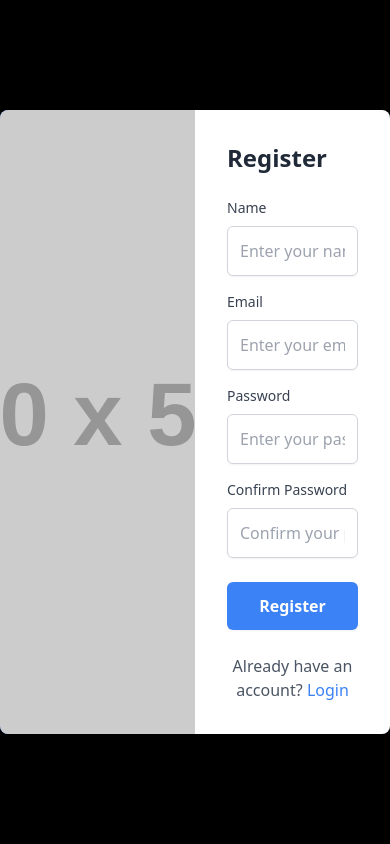
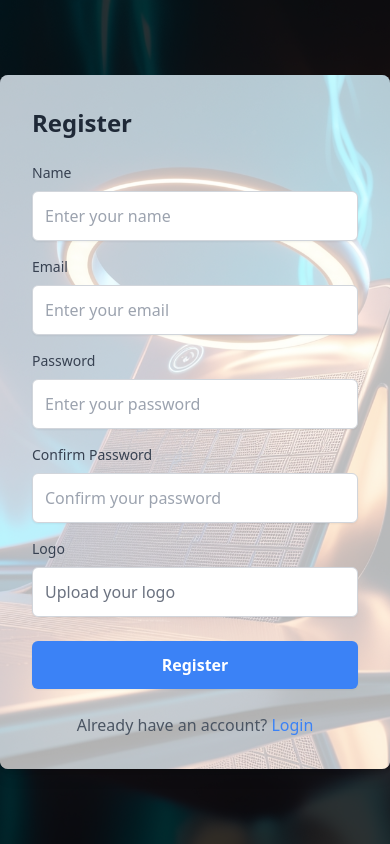
Before and after one commit to osi-102/invoice_m, a React (Create React App) app: page /register in a window 390 px wide. Built offline with nearby package versions, Linux system fonts and the light colour scheme.

Commit message:
chore: Update npm dependencies and add lazy loading for images

```diff
--- a/package.json
+++ b/package.json
@@ -6,6 +6,7 @@
     "@testing-library/jest-dom": "^5.17.0",
     "@testing-library/react": "^13.4.0",
     "@testing-library/user-event": "^13.5.0",
+    "firebase": "^10.13.0",
     "react": "^18.3.1",
     "react-dom": "^18.3.1",
     "react-router-dom": "^6.26.1",
@@ -37,6 +38,7 @@
     ]
   },
   "devDependencies": {
+    "@babel/plugin-proposal-private-property-in-object": "^7.21.11",
     "autoprefixer": "^10.4.20",
     "postcss": "^8.4.41",
     "tailwindcss": "^3.4.10"
--- a/src/components/login/Login.jsx
+++ b/src/components/login/Login.jsx
@@ -1,13 +1,25 @@
 import React from 'react';
-import loginImage from '../../assets/login.jpg'
+import loginImage from '../../assets/login.jpg';
+import backgroundImage from '../../assets/login1.jpg';
 import { Link } from 'react-router-dom';
 
 const LoginPage = () => {
   return (
-    <div className="flex min-h-screen bg-black items-center justify-center">
-      <div className="flex flex-col md:flex-row max-w-6xl w-full bg-gray-900 rounded-lg shadow-lg overflow-hidden">
+    <div
+      className="flex min-h-screen bg-black items-center justify-center relative"
+    >
+      {/* Background Image */}
+      <div
+        className="absolute inset-0 bg-cover bg-center"
+        style={{
+          backgroundImage: `url(${backgroundImage})`,
+          opacity: 0.2 // Adjust the opacity here
+        }}
+      ></div>
+
+      <div className="relative z-10 flex flex-col md:flex-row max-w-6xl w-full bg-gray-900 bg-opacity-80 rounded-lg shadow-lg overflow-hidden">
         {/* Background Image for Small Devices */}
-        <div className="hidden md:block md:w-1/2 bg-blue-500">
+        <div className="hidden md:block md:w-1/2">
           <img
             src={loginImage}
             alt="Login Illustration"
--- a/src/components/register/Register.jsx
+++ b/src/components/register/Register.jsx
@@ -1,22 +1,52 @@
-import React from 'react';
+import React, { useRef } from 'react';
 import { Link } from 'react-router-dom';
+import loginImage from '../../assets/login.jpg';
+import backgroundImage from '../../assets/login1.jpg';
 
 const RegisterPage = () => {
+  const fileInputRef = useRef(null);
+
+  const handleFileInputClick = () => {
+    fileInputRef.current.click();
+  };
+
+  const handleFileChange = (event) => {
+    const fileName = event.target.files[0]?.name || "Upload your logo";
+    document.getElementById("logo-placeholder").innerText = fileName;
+  };
+
   return (
-    <div className="flex min-h-screen bg-black items-center justify-center">
-      <div className="flex flex-row max-w-6xl w-full bg-gray-900 rounded-lg shadow-lg overflow-hidden">
-        {/* Left Section: Image */}
-        <div className="w-1/2 bg-blue-500 flex items-center justify-center">
+    <div
+      className="flex min-h-screen bg-black items-center justify-center relative"
+    >
+      {/* Background Image */}
+      <div
+        className="absolute inset-0 bg-cover bg-center"
+        style={{
+          backgroundImage: `url(${backgroundImage})`,
+          opacity: 0.2, // Adjust the opacity here
+        }}
+      ></div>
+
+      <div className="relative z-10 flex flex-col md:flex-row max-w-6xl w-full bg-gray-900 bg-opacity-80 rounded-lg shadow-lg overflow-hidden">
+        {/* Background Image for Small Devices */}
+        <div className="hidden md:block md:w-1/2">
           <img
-            src="https://via.placeholder.com/500"
+            src={loginImage}
             alt="Auth Illustration"
             className="object-cover w-full h-full"
           />
         </div>
 
         {/* Right Section: Registration Form */}
-        <div className="w-1/2 flex items-center justify-center bg-white p-8">
-          <div className="max-w-md w-full">
+        <div className="w-full md:w-1/2 flex items-center justify-center bg-white p-8 relative">
+          {/* Background Image for Small Devices */}
+          <img
+            src={loginImage}
+            alt="Auth Illustration"
+            className="absolute top-0 left-0 w-full h-full object-cover opacity-30 md:hidden"
+          />
+          <div className="relative max-w-md w-full">
             <h2 className="text-2xl font-bold mb-6 text-gray-800">Register</h2>
             <form>
               {/* Name Input */}
@@ -59,7 +89,7 @@ const RegisterPage = () => {
               </div>
 
               {/* Confirm Password Input */}
-              <div className="mb-6">
+              <div className="mb-4">
                 <label htmlFor="confirm-password" className="block text-sm font-medium text-gray-700 mb-2">
                   Confirm Password
                 </label>
@@ -68,6 +98,27 @@ const RegisterPage = () => {
                   id="confirm-password"
                   placeholder="Confirm your password"
                   className="w-full p-3 border border-gray-300 rounded-md shadow-sm focus:outline-none focus:ring-2 focus:ring-blue-500"
+                />
+              </div>
+
+              {/* Logo Upload Input */}
+              <div className="mb-6">
+                <label htmlFor="logo" className="block text-sm font-medium text-gray-700 mb-2">
+                  Logo
+                </label>
+                <div
+                  id="logo-placeholder"
+                  className="w-full p-3 border border-gray-300 rounded-md shadow-sm text-gray-500 bg-white cursor-pointer"
+                  onClick={handleFileInputClick}
+                >
+                  Upload your logo
+                </div>
+                <input
+                  type="file"
+                  id="logo"
+                  ref={fileInputRef}
+                  className="hidden"
+                  onChange={handleFileChange}
                 />
               </div>
 
```
Also changed, not shown: src/firebase.js (added), 1 other file (tests, documents, lock files or other folders).
